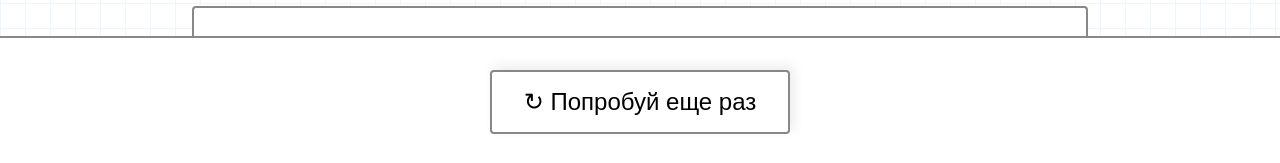
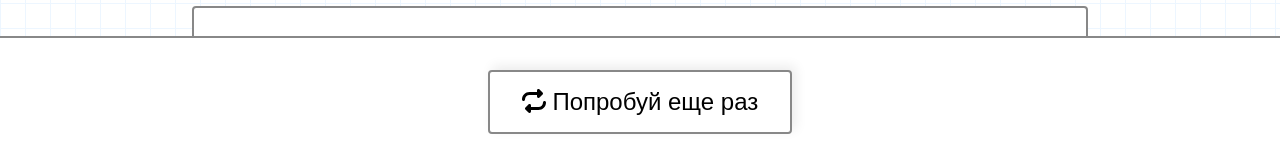
Before and after one commit to belashjack/custom-quiz, a React (Vite) app: page / in a window 1280 px wide. Both pictures are taken after a click on the label "Знать тебя не хочу". Shown: the part 697-860 px from the top of the page. Built offline with nearby package versions, Linux system fonts and the light colour scheme.

Commit message:
Add icons fro Font Awesome

```diff
--- a/package.json
+++ b/package.json
@@ -37,6 +37,9 @@
         "typescript-eslint": "^7.16.0"
     },
     "dependencies": {
+        "@fortawesome/fontawesome-svg-core": "^6.6.0",
+        "@fortawesome/free-solid-svg-icons": "^6.6.0",
+        "@fortawesome/react-fontawesome": "^0.2.2",
         "clsx": "^2.1.1",
         "react": "^18.3.1",
         "react-dom": "^18.3.1",
--- a/src/rounds/RoundWrapper.tsx
+++ b/src/rounds/RoundWrapper.tsx
@@ -2,6 +2,8 @@ import { FC, PropsWithChildren, useContext } from 'react';
 import { AppContext } from '../AppContext';
 import './rounds.scss';
 import { BaseRoundContent } from './types';
+import { FontAwesomeIcon } from '@fortawesome/react-fontawesome';
+import { faLeftLong, faRepeat, faRightLong } from '@fortawesome/free-solid-svg-icons';
 
 interface RoundWrapperProps extends PropsWithChildren {
     description: BaseRoundContent['description'];
@@ -42,7 +44,8 @@ const RoundWrapper: FC<RoundWrapperProps> = ({
                                 type="button"
                                 onClick={() => goToPreviousRound()}
                             >
-                                &#8678; Назад
+                                <FontAwesomeIcon icon={faLeftLong} />
+                                &nbsp;Назад
                             </button>
                         )}
                     </div>
@@ -53,7 +56,8 @@ const RoundWrapper: FC<RoundWrapperProps> = ({
                                 type="button"
                                 onClick={() => resetRound?.()}
                             >
-                                &#8635; Попробуй еще раз
+                                <FontAwesomeIcon icon={faRepeat} />
+                                &nbsp;Попробуй еще раз
                             </button>
                         )}
                     </div>
@@ -64,7 +68,8 @@ const RoundWrapper: FC<RoundWrapperProps> = ({
                                 type="button"
                                 onClick={() => goToNextRound()}
                             >
-                                Дальше &#8680;
+                                Дальше&nbsp;
+                                <FontAwesomeIcon icon={faRightLong} />
                             </button>
                         )}
                     </div>
```
Also changed, not shown: 1 other file (tests, documents, lock files or other folders).
